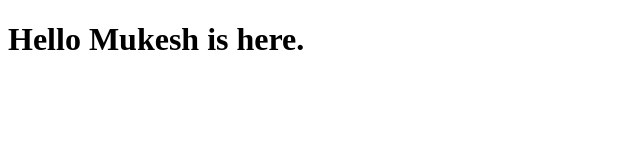
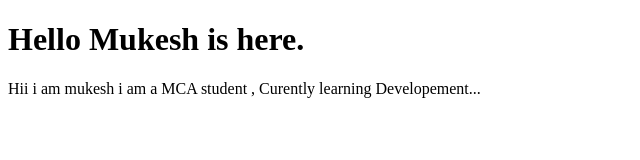
Before and after one commit to Mukesh-KB1/First-Repo, a plain HTML site: page index.html in a window 1280 px wide. Shown: the whole page, without its empty margins (0-640 px from the left). Drawn offline with Linux system fonts and the light colour scheme.

Commit message:
app.js & style.css added

```diff
--- a/index.html
+++ b/index.html
@@ -7,5 +7,6 @@
 </head>
 <body>
     <h1>Hello Mukesh is here.</h1>
+    <p>Hii i am mukesh i am a MCA student , Curently learning Developement...</p>
 </body>
 </html>
```
Also changed, not shown: app.js (added), style.css (added).
